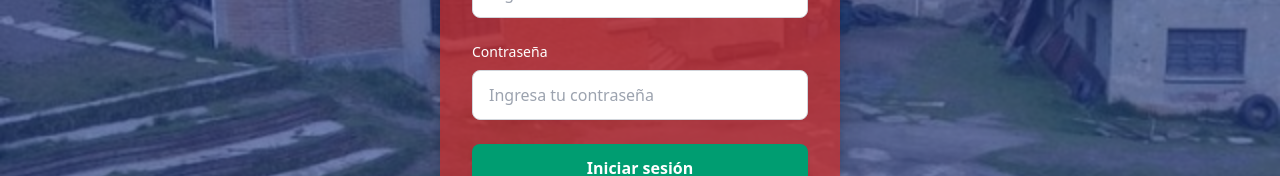
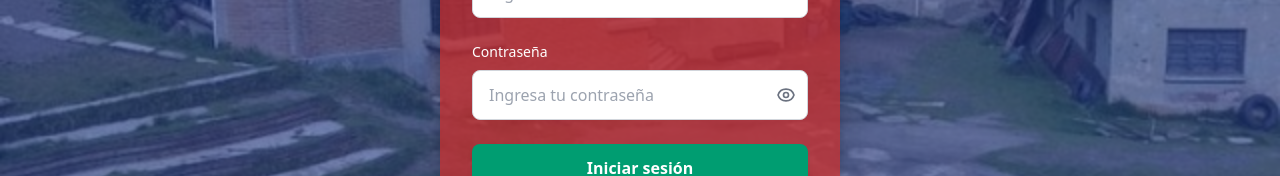
Before and after one commit to EdelyTito/rrhh-scout, a Vue app in the folder rrhh-frontend/: page / in a window 1280 px wide. Shown: the part 404-580 px from the top of the page. Built offline with nearby package versions, Linux system fonts and the light colour scheme; no server answers.

Commit message:
Login corregido

```diff
--- a/rrhh-frontend/src/views/Login.vue
+++ b/rrhh-frontend/src/views/Login.vue
@@ -39,15 +39,55 @@
           <label for="contrasena" class="block text-sm font-medium text-white mb-2">
             Contraseña
           </label>
+          <div class="relative">
             <input
               id="contrasena"
               v-model="contrasena"
-            type="password"
-            class="w-full px-4 py-3 border border-gray-300 rounded-lg focus:outline-none focus:ring-2 focus:ring-green-500 focus:border-transparent transition duration-200"
+              :type="showPassword ? 'text' : 'password'"
+              @keydown="checkCapsLock"
+              @keyup="checkCapsLock"
+              @blur="capsLockOn = false"
+              class="w-full px-4 py-3 pr-12 border border-gray-300 rounded-lg focus:outline-none focus:ring-2 focus:ring-green-500 focus:border-transparent transition duration-200"
               :class="{ 'border-red-500': errorMessage }"
               placeholder="Ingresa tu contraseña"
               required
             >
+
+            <p
+              v-if="capsLockOn"
+              class="mt-2 text-sm text-yellow-200 flex items-center gap-1"
+            >
+              ⚠️ Caps Lock está activado
+            </p>
+
+            <!-- Botón ojito -->
+            <button
+              type="button"
+              @click="showPassword = !showPassword"
+              class="absolute inset-y-0 right-3 flex items-center text-gray-500 hover:text-gray-700"
+              tabindex="-1"
+            >
+              <!-- OJO ABIERTO -->
+              <svg v-if="!showPassword" xmlns="http://www.w3.org/2000/svg" class="h-5 w-5" fill="none"
+                viewBox="0 0 24 24" stroke="currentColor">
+                <path stroke-linecap="round" stroke-linejoin="round" stroke-width="2"
+                  d="M15 12a3 3 0 11-6 0 3 3 0 016 0z" />
+                <path stroke-linecap="round" stroke-linejoin="round" stroke-width="2"
+                  d="M2.458 12C3.732 7.943 7.523 5 12 5c4.477 0 8.268 2.943 9.542 7
+                  -1.274 4.057-5.065 7-9.542 7-4.477 0-8.268-2.943-9.542-7z" />
+              </svg>
+
+              <!-- OJO CERRADO -->
+              <svg v-else xmlns="http://www.w3.org/2000/svg" class="h-5 w-5" fill="none"
+                viewBox="0 0 24 24" stroke="currentColor">
+                <path stroke-linecap="round" stroke-linejoin="round" stroke-width="2"
+                  d="M13.875 18.825A10.05 10.05 0 0112 19c-4.478 0-8.27-2.943-9.543-7
+                  a9.956 9.956 0 012.658-4.568M6.223 6.223A9.956 9.956 0 0112 5
+                  c4.478 0 8.27 2.943 9.543 7a9.96 9.96 0 01-4.293 5.036M15 12a3 3 0 00-3-3
+                  m0 0a3 3 0 013 3m-3-3L3 21" />
+              </svg>
+            </button>
+          </div>
         </div>
 
         <div
@@ -137,7 +177,8 @@ const contrasena = ref('')
 const loading = ref(false)
 const errorMessage = ref('')
 const showForgotPassword = ref(false)
-
+const showPassword = ref(false)
+const capsLockOn = ref(false)
 
 const logo = ref('/images/rraa.png')
 const backgroundImage = ref('/images/distrito.jpg')
@@ -196,6 +237,11 @@ const handleLogin = async () => {
   }
 }
 
+const checkCapsLock = (event) => {
+  if (event.getModifierState) {
+    capsLockOn.value = event.getModifierState('CapsLock')
+  }
+}
 
 const redirectByRole = (rol) => {
   const rutas = {
```
Lines whose indentation alone changed are shown as unchanged.
